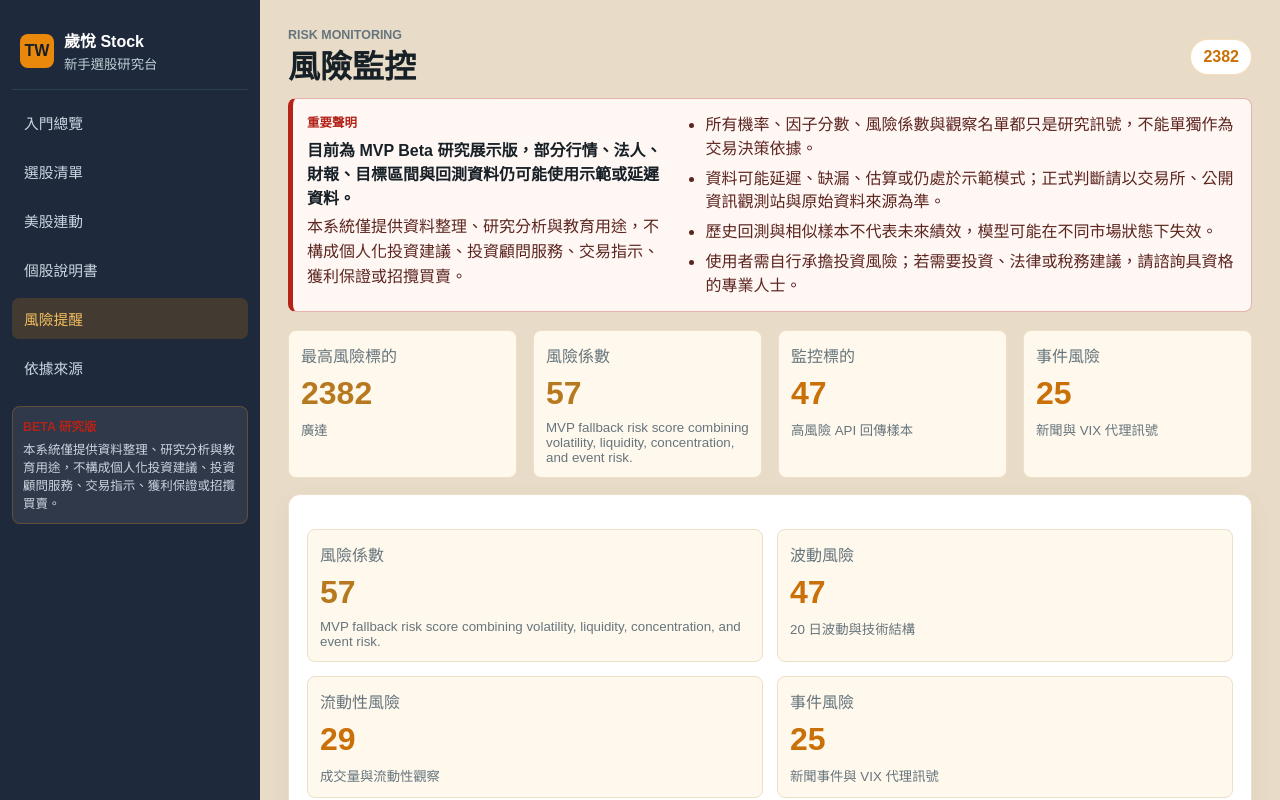
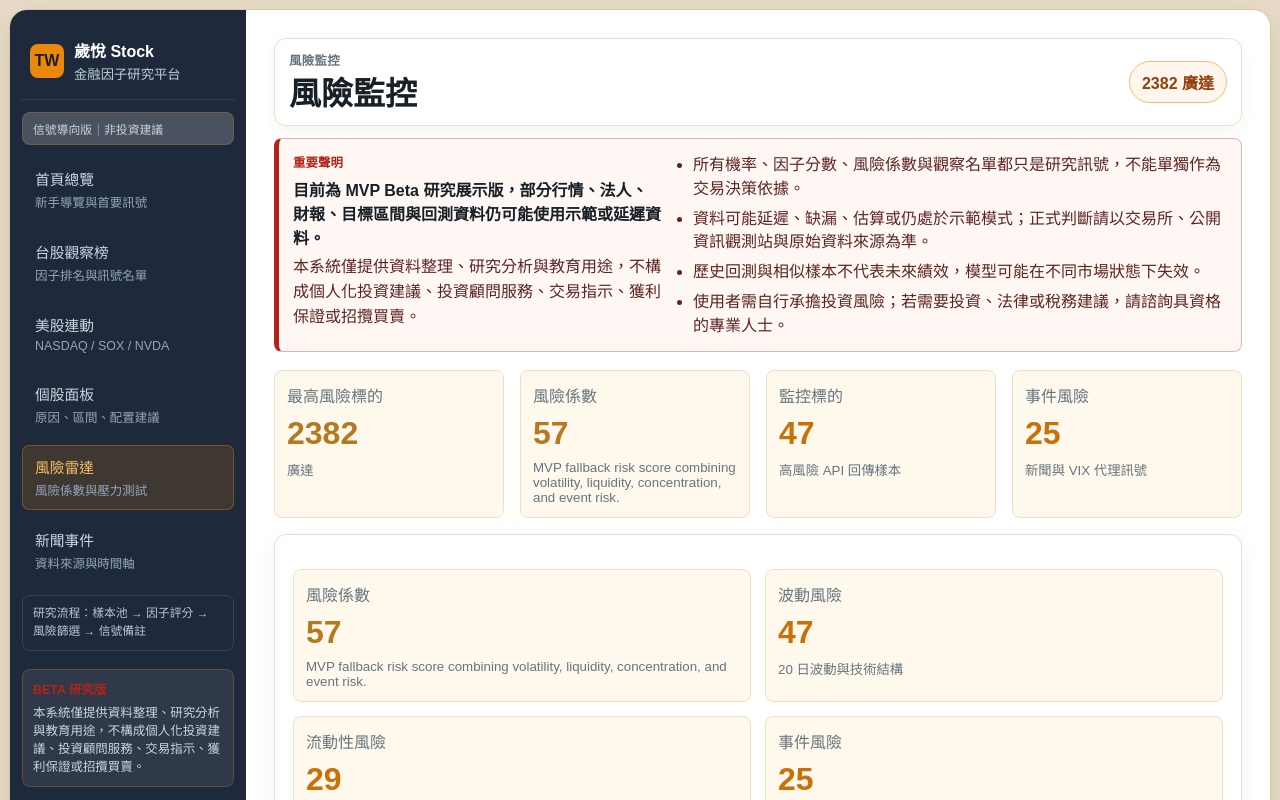
Before and after one commit to Suiyuecare/Stock-Market, a Next.js app in the folder frontend/: page /risk in a window 1280 px wide. Shown: the top 800 px of the page. Built offline with nearby package versions, Linux system fonts and the light colour scheme; no server answers.

Commit message:
Polish frontend to Finance-style layout

```diff
--- a/frontend/app/layout.tsx
+++ b/frontend/app/layout.tsx
@@ -3,8 +3,8 @@ import type { ReactNode } from "react";
 import "./styles.css";
 
 export const metadata: Metadata = {
-  title: "TW-US Stock Prediction",
-  description: "Taiwan and US market linkage prediction workspace",
+  title: "TW-US 股票研究平台",
+  description: "台美股因子觀察台｜機率、因子、風險與參考來源，不提供個人化投資建議。",
 };
 
 export default function RootLayout({ children }: Readonly<{ children: ReactNode }>) {
--- a/frontend/app/news/page.tsx
+++ b/frontend/app/news/page.tsx
@@ -13,10 +13,10 @@ export default async function NewsPage() {
     <AppShell active="/news">
       <header className="topbar">
         <div>
-          <p className="eyebrow">News Timeline</p>
+          <p className="eyebrow">新聞時間軸</p>
           <h1>新聞事件時間線</h1>
         </div>
-        <div className="status">事件解析</div>
+        <div className="status">以事件補充因子說明依據</div>
       </header>
       <ComplianceNotice />
       <section className="metric-grid">
--- a/frontend/app/page.tsx
+++ b/frontend/app/page.tsx
@@ -34,10 +34,10 @@ export default async function Home() {
     <AppShell active="/">
       <header className="topbar">
         <div>
-          <p className="eyebrow">Finance Template Workspace</p>
-          <h1>台美股入門觀察工作台</h1>
+          <p className="eyebrow">台美股訊號研究平台</p>
+          <h1>入門友善版觀察工作台</h1>
         </div>
-        <div className="status">今天先看懂，再決定是否放入觀察</div>
+        <div className="status ok">研究視角：觀察訊號，不提供個人化建議</div>
       </header>
 
       <ComplianceNotice />
--- a/frontend/app/ranking/page.tsx
+++ b/frontend/app/ranking/page.tsx
@@ -20,9 +20,9 @@ export default async function RankingPage() {
       <header className="topbar">
         <div>
           <p className="eyebrow">Taiwan Ranking</p>
-          <h1>台股因子排名</h1>
+          <h1>台股觀察榜（因子 + 風險）</h1>
         </div>
-        <div className="status">研究訊號</div>
+        <div className="status">研究訊號：從 1084 檔中選出可討論對象</div>
       </header>
       <ComplianceNotice />
       <section className="metric-grid">
--- a/frontend/app/risk/page.tsx
+++ b/frontend/app/risk/page.tsx
@@ -14,10 +14,10 @@ export default async function RiskPage() {
     <AppShell active="/risk">
       <header className="topbar">
         <div>
-          <p className="eyebrow">Risk Monitoring</p>
+          <p className="eyebrow">風險監控</p>
           <h1>風險監控</h1>
         </div>
-        <div className="status">{primary ? primary.stock_id : "Risk"}</div>
+        <div className="status risk">{primary ? `${primary.stock_id} ${primary.stock_name}` : "Risk Monitor"}</div>
       </header>
       <ComplianceNotice />
       <section className="metric-grid">
--- a/frontend/app/stocks/[stockId]/page.tsx
+++ b/frontend/app/stocks/[stockId]/page.tsx
@@ -49,10 +49,10 @@ export default async function StockDetailPage({ params }: { params: Promise<{ st
     <AppShell active="/stocks/2330">
       <header className="topbar">
         <div>
-          <p className="eyebrow">Stock Decision Workspace</p>
-          <h1>{signal.symbol} {signal.name} 觀察說明書</h1>
+          <p className="eyebrow">個股決策面板</p>
+          <h1>{signal.symbol} {signal.name} 可理解的選股解釋頁</h1>
         </div>
-        <div className="status">5D 上漲機率 {metrics.probabilityUp5d}%</div>
+        <div className="status ok">5D 上漲機率 {metrics.probabilityUp5d}%</div>
       </header>
       <ComplianceNotice />
 
--- a/frontend/app/styles.css
+++ b/frontend/app/styles.css
@@ -12,6 +12,9 @@
   --positive: #138a36;
   --negative: #b42318;
   --risk: #b7791f;
+  --accent-hover: #f5c060;
+  --text-soft: #2a3e4c;
+  --border-soft: rgba(22, 28, 34, 0.09);
 }
 
 * {
@@ -22,16 +25,23 @@ body {
   margin: 0;
   background: var(--bg);
   color: var(--ink);
-  font-family: Arial, "Noto Sans TC", "PingFang TC", sans-serif;
+  font-family: "Noto Sans TC", "PingFang TC", "Microsoft JhengHei", Arial, sans-serif;
+  font-size: 16px;
 }
 
-.workspace {
-  min-height: 100vh;
+.finance-shell {
+  min-height: calc(100vh - 18px);
+  margin: 9px;
   display: grid;
-  grid-template-columns: 260px 1fr;
+  grid-template-columns: 236px minmax(0, 1fr);
+  border-radius: 18px;
+  border: 1px solid #d8c8a8;
+  overflow: hidden;
+  background: var(--panel);
+  box-shadow: 0 12px 38px rgba(73, 49, 18, 0.12);
 }
 
-.sidebar {
+.finance-sidebar {
   padding: 18px 12px;
   background: #1e293b;
   color: #fff;
@@ -63,29 +73,70 @@ body {
   color: #bdd0d5;
 }
 
-nav {
+.finance-sidebar nav {
   display: grid;
   gap: 8px;
 }
 
-nav a {
+.finance-nav-item {
   padding: 10px 12px;
   border-radius: 7px;
   color: #cbd5e1;
   text-decoration: none;
   font-size: 0.92rem;
+  display: grid;
+  gap: 4px;
+  border: 1px solid transparent;
 }
 
-nav a.active,
-nav a:hover {
-  background: rgba(234, 136, 12, 0.18);
-  color: #f5c060;
+.finance-nav-item small {
+  color: #93a5bc;
+  font-size: 0.78rem;
 }
 
+.finance-nav-item:hover,
+.finance-nav-item.on {
+  background: rgba(234, 136, 12, 0.16);
+  color: var(--accent-hover);
+  border-color: rgba(234, 136, 12, 0.35);
+}
+
+.finance-sidebar-headline {
+  margin: 10px 0 12px;
+  border-radius: 8px;
+  border: 1px solid rgba(234, 136, 12, 0.22);
+  background: rgba(255, 248, 237, 0.2);
+  color: #c9d2db;
+  font-size: 0.74rem;
+  padding: 7px 10px;
+}
+
+.finance-sidebar-foot {
+  margin: 12px 0 0;
+  padding: 9px 10px;
+  border-radius: 8px;
+  border: 1px solid rgba(148, 163, 184, 0.22);
+  color: #b8c7d6;
+  font-size: 0.74rem;
+  line-height: 1.5;
+}
+
+.finance-main {
+  overflow: hidden;
+  min-width: 0;
+}
+
+.finance-content,
 .content {
   width: min(1240px, 100%);
   margin: 0 auto;
   padding: 28px;
+}
+
+.workspace {
+  min-height: 100vh;
+  display: grid;
+  grid-template-columns: 260px 1fr;
 }
 
 .standalone {
@@ -103,7 +154,13 @@ nav a:hover {
 }
 
 .topbar {
+  background: #fff;
+  border: 1px solid var(--line);
+  border-radius: 12px;
+  padding: 12px 14px;
+  margin-top: 0;
   margin-bottom: 20px;
+  box-shadow: 0 6px 16px rgba(92, 56, 0, 0.05);
 }
 
 .eyebrow {
@@ -111,8 +168,7 @@ nav a:hover {
   color: var(--muted);
   font-size: 0.78rem;
   font-weight: 700;
-  letter-spacing: 0;
-  text-transform: uppercase;
+  letter-spacing: 0.02em;
 }
 
 h1,
@@ -137,6 +193,18 @@ h2 {
   color: var(--accent);
   font-weight: 700;
   white-space: nowrap;
+}
+
+.status.ok {
+  background: #f0fdf4;
+  color: #166534;
+  border-color: #86efac;
+}
+
+.status.risk {
+  background: #fff7ed;
+  color: #92400e;
+  border-color: #fdba74;
 }
 
 .disclaimer {
@@ -1001,6 +1069,7 @@ th {
 }
 
 @media (max-width: 920px) {
+  .finance-shell,
   .workspace,
   .metric-grid,
   .grid,
@@ -1030,8 +1099,21 @@ th {
     grid-column: span 1;
   }
 
+  .finance-sidebar,
   .sidebar {
     position: static;
+    width: 100%;
+  }
+
+  .finance-main,
+  .finance-content,
+  .content {
+    padding: 16px;
+  }
+
+  .finance-shell {
+    margin: 8px;
+    grid-template-columns: 1fr;
   }
 
   .topbar,
--- a/frontend/app/us-radar/page.tsx
+++ b/frontend/app/us-radar/page.tsx
@@ -13,10 +13,10 @@ export default async function USRadarPage() {
     <AppShell active="/us-radar">
       <header className="topbar">
         <div>
-          <p className="eyebrow">US Linkage Radar</p>
+          <p className="eyebrow">美股連動雷達</p>
           <h1>美股連動雷達</h1>
         </div>
-        <div className="status">{summary.us_premarket_status}</div>
+        <div className="status">美股連動指標：{summary.us_premarket_status}</div>
       </header>
       <ComplianceNotice />
       <section className="metric-grid">
--- a/frontend/components/AppShell.tsx
+++ b/frontend/components/AppShell.tsx
@@ -2,35 +2,49 @@ import type { ReactNode } from "react";
 import { ComplianceNotice } from "@/components/ComplianceNotice";
 
 const navItems = [
-  { href: "/", label: "入門總覽" },
-  { href: "/ranking", label: "選股清單" },
-  { href: "/us-radar", label: "美股連動" },
-  { href: "/stocks/2330", label: "個股說明書" },
-  { href: "/risk", label: "風險提醒" },
-  { href: "/news", label: "依據來源" },
+  { href: "/", label: "首頁總覽", description: "新手導覽與首要訊號" },
+  { href: "/ranking", label: "台股觀察榜", description: "因子排名與訊號名單" },
+  { href: "/us-radar", label: "美股連動", description: "NASDAQ / SOX / NVDA" },
+  { href: "/stocks/2330", label: "個股面板", description: "原因、區間、配置建議" },
+  { href: "/risk", label: "風險雷達", description: "風險係數與壓力測試" },
+  { href: "/news", label: "新聞事件", description: "資料來源與時間軸" },
 ];
 
 export function AppShell({ active, children }: { active: string; children: ReactNode }) {
+  const isStockDetail = active.startsWith("/stocks/");
+
   return (
-    <main className="workspace">
-      <aside className="sidebar">
+    <main className="finance-shell">
+      <aside className="finance-sidebar">
         <div className="brand">
           <span>TW</span>
           <div>
             <strong>歲悅 Stock</strong>
-            <small>新手選股研究台</small>
+            <small>金融因子研究平台</small>
           </div>
         </div>
+        <div className="finance-sidebar-headline">信號導向版｜非投資建議</div>
         <nav>
-          {navItems.map((item) => (
-            <a className={item.href === active ? "active" : ""} href={item.href} key={item.href}>
-              {item.label}
-            </a>
-          ))}
+          {navItems.map((item) => {
+            const isActive =
+              item.href === "/stocks/2330"
+                ? isStockDetail
+                : item.href === active;
+
+            return (
+              <a className={`finance-nav-item ${isActive ? "on" : ""}`} href={item.href} key={item.href}>
+                {item.label}
+                <small>{item.description}</small>
+              </a>
+            );
+          })}
         </nav>
+        <div className="finance-sidebar-foot">研究流程：樣本池 → 因子評分 → 風險篩選 → 信號備註</div>
         <ComplianceNotice compact />
       </aside>
-      <section className="content">{children}</section>
+      <section className="finance-main">
+        <div className="finance-content">{children}</div>
+      </section>
     </main>
   );
 }
```
